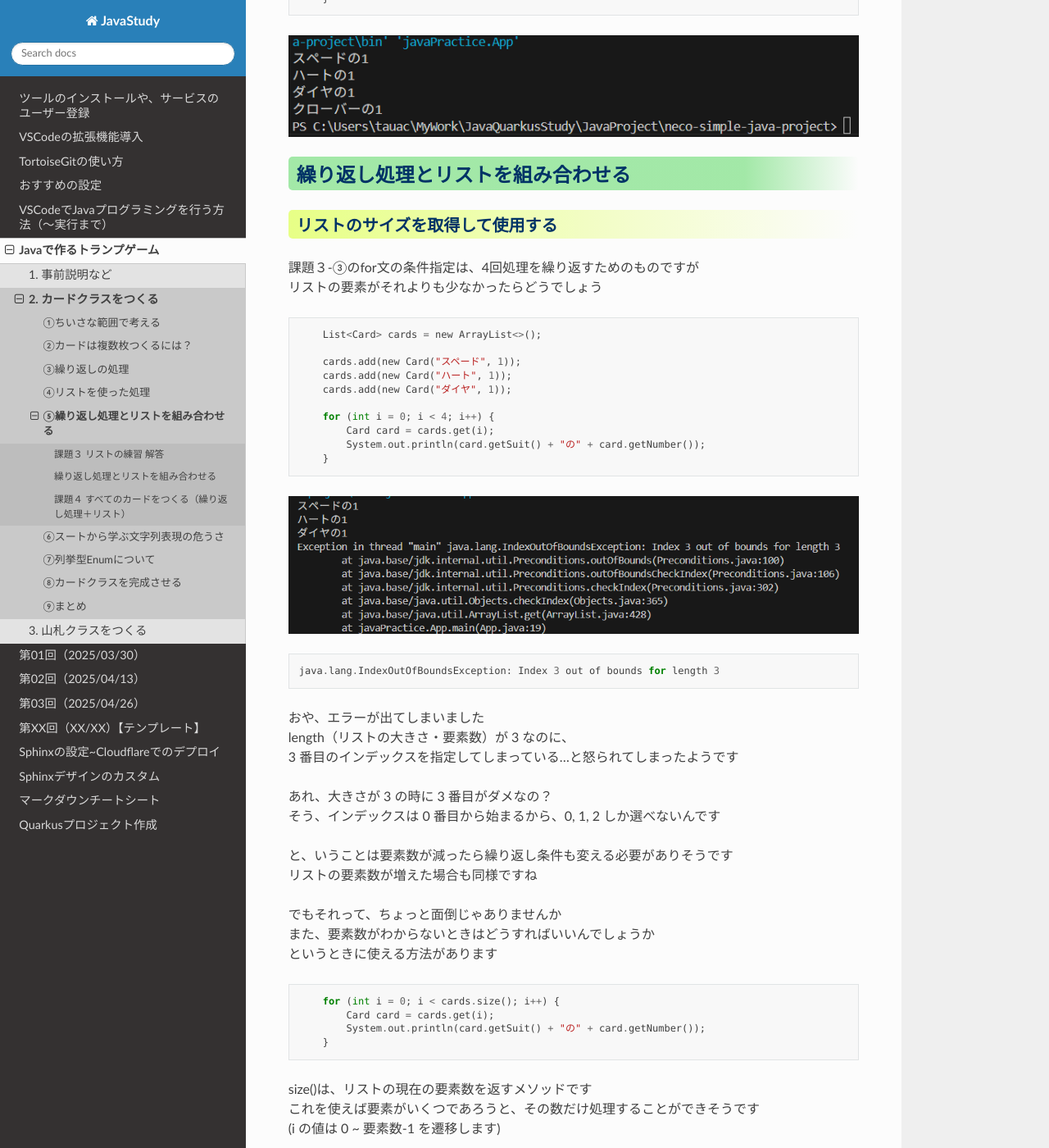
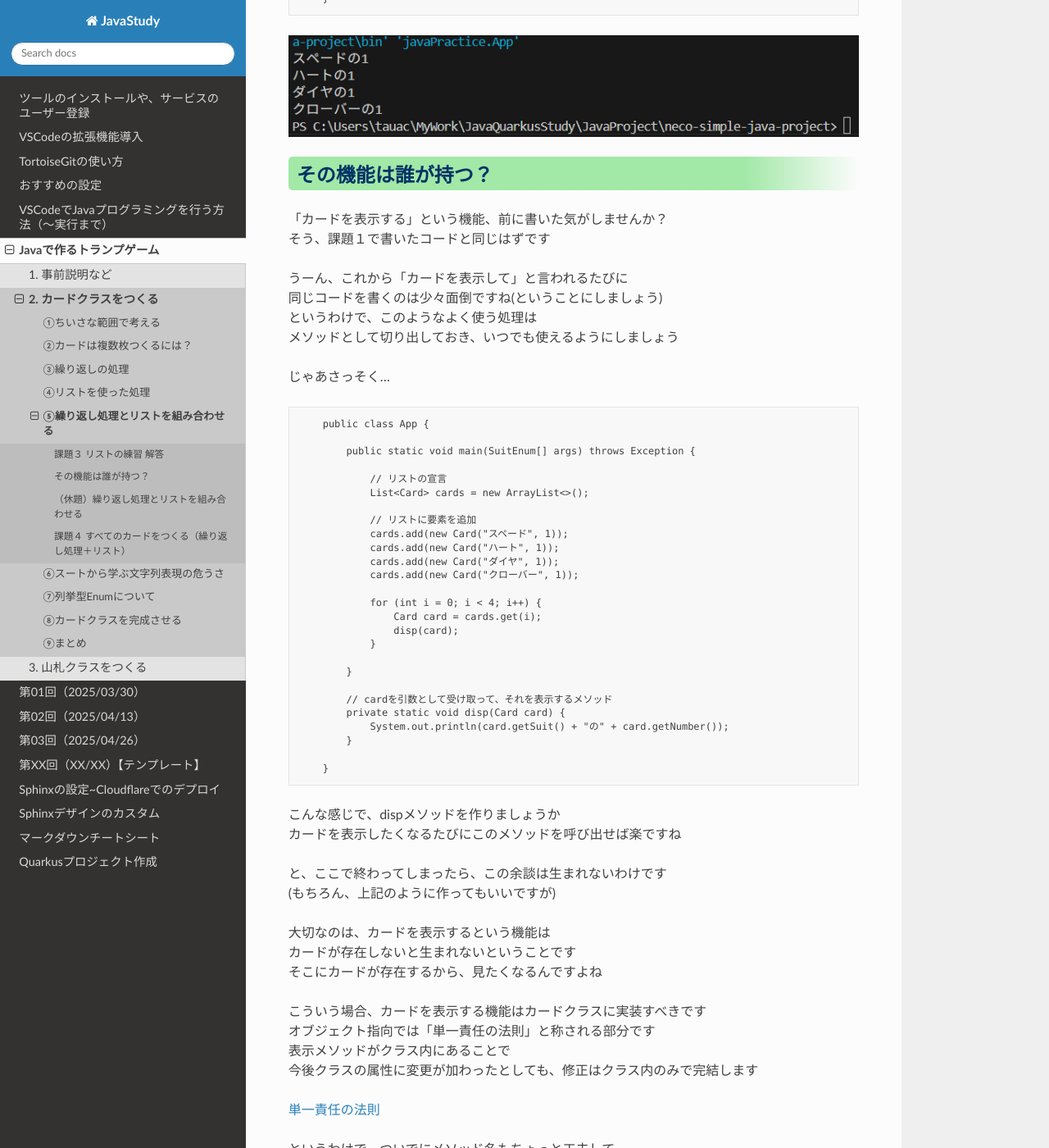
Before and after one commit to tau057/JavaStudy, a Sphinx documentation site: the page built from source/JavaProgramming/trumpGame/text/02_05.md, in a window 1280 px wide and 1400 px high, scrolled down 871 px. Shown: the whole window at 82% size. Built offline with Sphinx 7.4.7 and the Read the Docs theme 3.1.0, drawn with Linux system fonts in a browser that asks for light colours; some of the changed text lies outside the part shown.

Commit message:
カードクラス作成のテキストを一部追加・修正

````diff
--- a/source/JavaProgramming/trumpGame/text/02_05.md
+++ b/source/JavaProgramming/trumpGame/text/02_05.md
@@ -36,10 +36,108 @@
 
 ![image](../Images/02_05_02.png)
 
-## 繰り返し処理とリストを組み合わせる
+## その機能は誰が持つ？
+
+「カードを表示する」という機能、前に書いた気がしませんか？
+そう、課題１で書いたコードと同じはずです
+
+うーん、これから「カードを表示して」と言われるたびに
+同じコードを書くのは少々面倒ですね(ということにしましょう)
+というわけで、このようなよく使う処理は
+メソッドとして切り出しておき、いつでも使えるようにしましょう
+
+じゃあさっそく...
+
+```
+    public class App {
+
+        public static void main(SuitEnum[] args) throws Exception {
+
+            // リストの宣言
+            List<Card> cards = new ArrayList<>();
+
+            // リストに要素を追加
+            cards.add(new Card("スペード", 1));
+            cards.add(new Card("ハート", 1));
+            cards.add(new Card("ダイヤ", 1));
+            cards.add(new Card("クローバー", 1));
+
+            for (int i = 0; i < 4; i++) {
+                Card card = cards.get(i);
+                disp(card);
+            }
+
+        }
+
+        // cardを引数として受け取って、それを表示するメソッド
+        private static void disp(Card card) {
+            System.out.println(card.getSuit() + "の" + card.getNumber());
+        }
+
+    }
+```
+
+こんな感じで、dispメソッドを作りましょうか
+カードを表示したくなるたびにこのメソッドを呼び出せば楽ですね
+
+と、ここで終わってしまったら、この余談は生まれないわけです
+(もちろん、上記のように作ってもいいですが)
+
+大切なのは、カードを表示するという機能は
+カードが存在しないと生まれないということです
+そこにカードが存在するから、見たくなるんですよね
+
+こういう場合、カードを表示する機能はカードクラスに実装すべきです
+オブジェクト指向では「単一責任の法則」と称される部分です
+表示メソッドがクラス内にあることで
+今後クラスの属性に変更が加わったとしても、修正はクラス内のみで完結します
+
+[単一責任の法則](https://www.ogis-ri.co.jp/otc/hiroba/others/OOcolumn/single-responsibility-principle.html)
+
+というわけで、ついでにメソッド名もちょっと工夫して
+このようにしてみました
+
+```
+    public class Card {
+
+        /* 属性 */
+        private String suit; // スート
+        private int number; // 数値
+
+        /* 記載省略 */
+
+        // 自身の情報を表示するメソッド
+        public void openFace() {
+            System.out.println(this.suit + "の" + this.number);
+        }
+
+    }
+```
+
+```
+    public class App {
+
+        public static void main(SuitEnum[] args) throws Exception {
+
+            /* 記載省略 */
+
+            for (int i = 0; i < 4; i++) {
+                Card card = cards.get(i);
+                card.openFace;
+            }
+
+        }
+    }
+```
+
+べた書きでSystem.out.printlnを書くよりも
+何となく意味が通りやすくなったなぁ...と感じてくれたらうれしいです
+
+## （休題）繰り返し処理とリストを組み合わせる
 
 ### リストのサイズを取得して使用する
 
+話を戻して...
 課題３-③のfor文の条件指定は、4回処理を繰り返すためのものですが
 リストの要素がそれよりも少なかったらどうでしょう
 
@@ -52,7 +150,7 @@
 
     for (int i = 0; i < 4; i++) {
         Card card = cards.get(i);
-        System.out.println(card.getSuit() + "の" + card.getNumber());
+        card.openFace;
     }
 ```
 
@@ -79,7 +177,7 @@
 ```
     for (int i = 0; i < cards.size(); i++) {
         Card card = cards.get(i);
-        System.out.println(card.getSuit() + "の" + card.getNumber());
+        card.openFace;
     }
 ```
 
@@ -106,7 +204,7 @@
 
 ```
     for (Card card : cards) {
-        System.out.println(card.getSuit() + "の" + card.getNumber());
+        card.openFace;
     }
 ```
 
````
Also changed, not shown: source/JavaProgramming/trumpGame/text/02_04.md (+10 -9 lines), source/JavaProgramming/trumpGame/text/02_06.md (+1 -1 lines), source/JavaProgramming/trumpGame/text/02_08.md (+1 -0 lines), source/JavaProgramming/trumpGame/text/02_09.md (+9 -2 lines).
